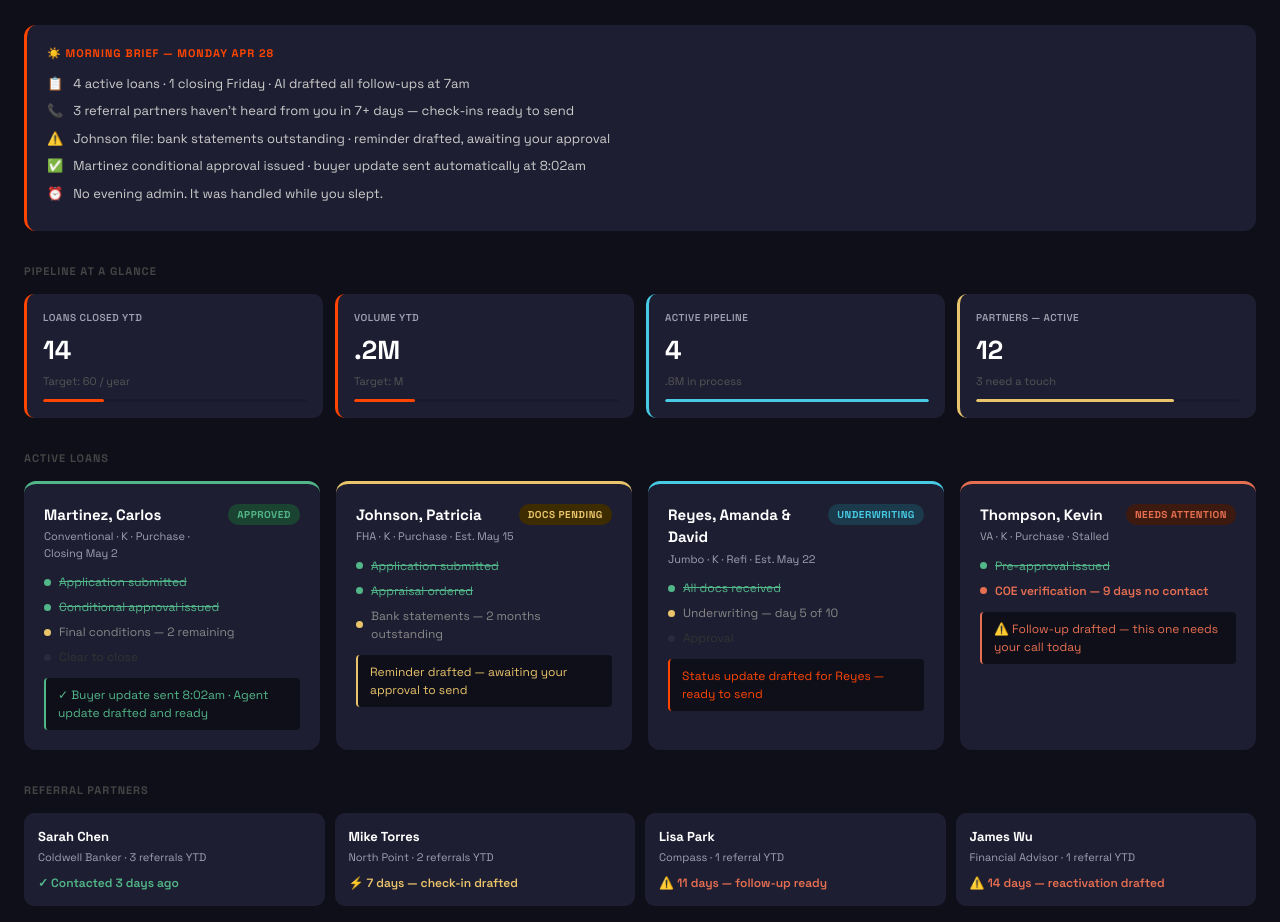
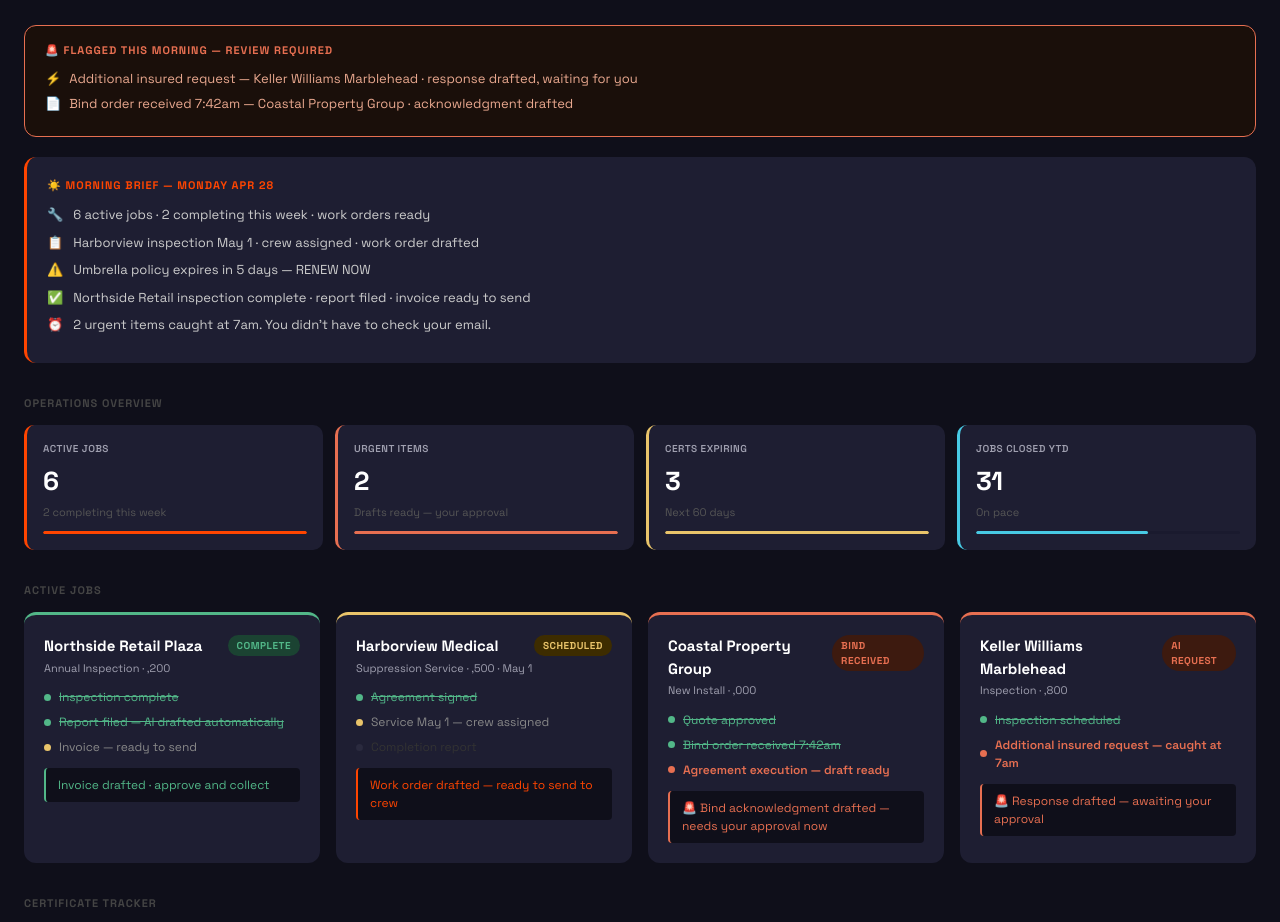
Before and after one commit to marcgreen-NSRE/bbk-dashboards, a plain HTML site: page index.html in a window 1280 px wide. Shown: the part 88-1010 px from the top of the page. Drawn offline with Linux system fonts and the light colour scheme.

Commit message:
demo: ryan fulmer — 1pm call

```diff
--- a/index.html
+++ b/index.html
@@ -3,7 +3,7 @@
 <head>
 <meta charset="UTF-8">
 <meta name="viewport" content="width=device-width, initial-scale=1.0">
-<title>Santos Team — BuiltByKlaw</title>
+<title>Fulmer Fire & Alarm — BuiltByKlaw</title>
 <style>
 /* BBK SHARED STYLE — matches builtbyklaw.com */
 @import url('https://fonts.googleapis.com/css2?family=Space+Grotesk:wght@400;500;600;700;800&display=swap');
@@ -84,109 +84,115 @@
 </head>
 <body>
 
-<h1>🏦 Santos Team</h1>
-<p class="subtitle">Doug Santos · North Point Realty · <span class="ai-tag">AI ACTIVE</span></p>
+<h1>🔥 Fulmer Fire & Alarm</h1>
+<p class="subtitle">Ryan Fulmer · Fire Suppression & Alarm · <span class="ai-tag">AI ACTIVE</span></p>
+
+<div class="alert-box">
+  <div class="alert-title">🚨 Flagged This Morning — Review Required</div>
+  <div class="alert-item"><span>⚡</span>Additional insured request — Keller Williams Marblehead · response drafted, waiting for you</div>
+  <div class="alert-item"><span>📄</span>Bind order received 7:42am — Coastal Property Group · acknowledgment drafted</div>
+</div>
 
 <div class="brief-box">
   <div class="brief-title">☀️ Morning Brief — Monday Apr 28</div>
-  <div class="brief-row"><span>📋</span>4 active loans · 1 closing Friday · AI drafted all follow-ups at 7am</div>
-  <div class="brief-row"><span>📞</span>3 referral partners haven't heard from you in 7+ days — check-ins ready to send</div>
-  <div class="brief-row"><span>⚠️</span>Johnson file: bank statements outstanding · reminder drafted, awaiting your approval</div>
-  <div class="brief-row"><span>✅</span>Martinez conditional approval issued · buyer update sent automatically at 8:02am</div>
-  <div class="brief-row"><span>⏰</span>No evening admin. It was handled while you slept.</div>
+  <div class="brief-row"><span>🔧</span>6 active jobs · 2 completing this week · work orders ready</div>
+  <div class="brief-row"><span>📋</span>Harborview inspection May 1 · crew assigned · work order drafted</div>
+  <div class="brief-row"><span>⚠️</span>Umbrella policy expires in 5 days — RENEW NOW</div>
+  <div class="brief-row"><span>✅</span>Northside Retail inspection complete · report filed · invoice ready to send</div>
+  <div class="brief-row"><span>⏰</span>2 urgent items caught at 7am. You didn't have to check your email.</div>
 </div>
 
-<div class="section-header">Pipeline at a Glance</div>
+<div class="section-header">Operations Overview</div>
 <div class="goals-grid">
   <div class="goal-card">
-    <div class="goal-label">Loans Closed YTD</div>
-    <div class="goal-value">14</div>
-    <div class="goal-sub">Target: 60 / year</div>
-    <div class="progress-bar"><div class="progress-fill" style="width:23%"></div></div>
+    <div class="goal-label">Active Jobs</div>
+    <div class="goal-value">6</div>
+    <div class="goal-sub">2 completing this week</div>
+    <div class="progress-bar"><div class="progress-fill" style="width:100%"></div></div>
   </div>
-  <div class="goal-card">
-    <div class="goal-label">Volume YTD</div>
-    <div class="goal-value">.2M</div>
-    <div class="goal-sub">Target: M</div>
-    <div class="progress-bar"><div class="progress-fill" style="width:23%"></div></div>
+  <div class="goal-card" style="border-left-color:var(--red)">
+    <div class="goal-label">Urgent Items</div>
+    <div class="goal-value">2</div>
+    <div class="goal-sub">Drafts ready — your approval</div>
+    <div class="progress-bar"><div class="progress-fill" style="background:var(--red);width:100%"></div></div>
+  </div>
+  <div class="goal-card" style="border-left-color:var(--yellow)">
+    <div class="goal-label">Certs Expiring</div>
+    <div class="goal-value">3</div>
+    <div class="goal-sub">Next 60 days</div>
+    <div class="progress-bar"><div class="progress-fill" style="background:var(--yellow);width:100%"></div></div>
   </div>
   <div class="goal-card" style="border-left-color:var(--blue)">
-    <div class="goal-label">Active Pipeline</div>
-    <div class="goal-value">4</div>
-    <div class="goal-sub">.8M in process</div>
-    <div class="progress-bar"><div class="progress-fill" style="background:var(--blue);width:100%"></div></div>
-  </div>
-  <div class="goal-card" style="border-left-color:var(--yellow)">
-    <div class="goal-label">Partners — Active</div>
-    <div class="goal-value">12</div>
-    <div class="goal-sub">3 need a touch</div>
-    <div class="progress-bar"><div class="progress-fill" style="background:var(--yellow);width:75%"></div></div>
+    <div class="goal-label">Jobs Closed YTD</div>
+    <div class="goal-value">31</div>
+    <div class="goal-sub">On pace</div>
+    <div class="progress-bar"><div class="progress-fill" style="background:var(--blue);width:65%"></div></div>
   </div>
 </div>
 
-<div class="section-header">Active Loans</div>
+<div class="section-header">Active Jobs</div>
 <div class="card-grid">
   <div class="card green">
     <div class="card-header">
-      <div><div class="card-name">Martinez, Carlos</div><div class="card-meta">Conventional · K · Purchase · Closing May 2</div></div>
-      <span class="badge badge-green">Approved</span>
+      <div><div class="card-name">Northside Retail Plaza</div><div class="card-meta">Annual Inspection · ,200</div></div>
+      <span class="badge badge-green">Complete</span>
     </div>
     <div class="milestones">
-      <div class="milestone"><div class="dot dot-done"></div><span class="ml done">Application submitted</span></div>
-      <div class="milestone"><div class="dot dot-done"></div><span class="ml done">Conditional approval issued</span></div>
-      <div class="milestone"><div class="dot dot-pending"></div><span class="ml">Final conditions — 2 remaining</span></div>
-      <div class="milestone"><div class="dot dot-na"></div><span class="ml" style="color:#333">Clear to close</span></div>
+      <div class="milestone"><div class="dot dot-done"></div><span class="ml done">Inspection complete</span></div>
+      <div class="milestone"><div class="dot dot-done"></div><span class="ml done">Report filed — AI drafted automatically</span></div>
+      <div class="milestone"><div class="dot dot-pending"></div><span class="ml">Invoice — ready to send</span></div>
     </div>
-    <div class="next ok">✓ Buyer update sent 8:02am · Agent update drafted and ready</div>
+    <div class="next ok">Invoice drafted · approve and collect</div>
   </div>
 
   <div class="card yellow">
     <div class="card-header">
-      <div><div class="card-name">Johnson, Patricia</div><div class="card-meta">FHA · K · Purchase · Est. May 15</div></div>
-      <span class="badge badge-yellow">Docs Pending</span>
+      <div><div class="card-name">Harborview Medical</div><div class="card-meta">Suppression Service · ,500 · May 1</div></div>
+      <span class="badge badge-yellow">Scheduled</span>
     </div>
     <div class="milestones">
-      <div class="milestone"><div class="dot dot-done"></div><span class="ml done">Application submitted</span></div>
-      <div class="milestone"><div class="dot dot-done"></div><span class="ml done">Appraisal ordered</span></div>
-      <div class="milestone"><div class="dot dot-pending"></div><span class="ml">Bank statements — 2 months outstanding</span></div>
+      <div class="milestone"><div class="dot dot-done"></div><span class="ml done">Agreement signed</span></div>
+      <div class="milestone"><div class="dot dot-pending"></div><span class="ml">Service May 1 — crew assigned</span></div>
+      <div class="milestone"><div class="dot dot-na"></div><span class="ml" style="color:#333">Completion report</span></div>
     </div>
-    <div class="next warn">Reminder drafted — awaiting your approval to send</div>
-  </div>
-
-  <div class="card blue">
-    <div class="card-header">
-      <div><div class="card-name">Reyes, Amanda & David</div><div class="card-meta">Jumbo · K · Refi · Est. May 22</div></div>
-      <span class="badge badge-blue">Underwriting</span>
-    </div>
-    <div class="milestones">
-      <div class="milestone"><div class="dot dot-done"></div><span class="ml done">All docs received</span></div>
-      <div class="milestone"><div class="dot dot-pending"></div><span class="ml">Underwriting — day 5 of 10</span></div>
-      <div class="milestone"><div class="dot dot-na"></div><span class="ml" style="color:#333">Approval</span></div>
-    </div>
-    <div class="next">Status update drafted for Reyes — ready to send</div>
+    <div class="next">Work order drafted — ready to send to crew</div>
   </div>
 
   <div class="card red">
     <div class="card-header">
-      <div><div class="card-name">Thompson, Kevin</div><div class="card-meta">VA · K · Purchase · Stalled</div></div>
-      <span class="badge badge-red">Needs Attention</span>
+      <div><div class="card-name">Coastal Property Group</div><div class="card-meta">New Install · ,000</div></div>
+      <span class="badge badge-red">Bind Received</span>
     </div>
     <div class="milestones">
-      <div class="milestone"><div class="dot dot-done"></div><span class="ml done">Pre-approval issued</span></div>
-      <div class="milestone"><div class="dot dot-alert"></div><span class="ml hot">COE verification — 9 days no contact</span></div>
+      <div class="milestone"><div class="dot dot-done"></div><span class="ml done">Quote approved</span></div>
+      <div class="milestone"><div class="dot dot-done"></div><span class="ml done">Bind order received 7:42am</span></div>
+      <div class="milestone"><div class="dot dot-alert"></div><span class="ml hot">Agreement execution — draft ready</span></div>
     </div>
-    <div class="next hot">⚠️ Follow-up drafted — this one needs your call today</div>
+    <div class="next hot">🚨 Bind acknowledgment drafted — needs your approval now</div>
+  </div>
+
+  <div class="card red">
+    <div class="card-header">
+      <div><div class="card-name">Keller Williams Marblehead</div><div class="card-meta">Inspection · ,800</div></div>
+      <span class="badge badge-red">AI Request</span>
+    </div>
+    <div class="milestones">
+      <div class="milestone"><div class="dot dot-done"></div><span class="ml done">Inspection scheduled</span></div>
+      <div class="milestone"><div class="dot dot-alert"></div><span class="ml hot">Additional insured request — caught at 7am</span></div>
+    </div>
+    <div class="next hot">🚨 Response drafted — awaiting your approval</div>
   </div>
 </div>
 
-<div class="section-header">Referral Partners</div>
+<div class="section-header">Certificate Tracker</div>
 <div class="small-grid">
-  <div class="small-card"><div class="sc-name">Sarah Chen</div><div class="sc-meta">Coldwell Banker · 3 referrals YTD</div><div class="sc-status ok">✓ Contacted 3 days ago</div></div>
-  <div class="small-card"><div class="sc-name">Mike Torres</div><div class="sc-meta">North Point · 2 referrals YTD</div><div class="sc-status warn">⚡ 7 days — check-in drafted</div></div>
-  <div class="small-card"><div class="sc-name">Lisa Park</div><div class="sc-meta">Compass · 1 referral YTD</div><div class="sc-status late">⚠️ 11 days — follow-up ready</div></div>
-  <div class="small-card"><div class="sc-name">James Wu</div><div class="sc-meta">Financial Advisor · 1 referral YTD</div><div class="sc-status late">⚠️ 14 days — reactivation drafted</div></div>
+  <div class="small-card"><div class="sc-name">General Liability</div><div class="sc-meta">All active jobs</div><div class="sc-status ok">✓ Expires Dec 15, 2026</div></div>
+  <div class="small-card"><div class="sc-name">Workers Comp</div><div class="sc-meta">All employees</div><div class="sc-status ok">✓ Expires Sep 1, 2026</div></div>
+  <div class="small-card"><div class="sc-name">Coastal Property COI</div><div class="sc-meta">Coastal Property Group</div><div class="sc-status warn">⚡ 18 days · Renewal drafted</div></div>
+  <div class="small-card"><div class="sc-name">Harborview Additional Insured</div><div class="sc-meta">Harborview Medical</div><div class="sc-status warn">⚡ 34 days</div></div>
+  <div class="small-card" style="border:1px solid var(--red)"><div class="sc-name">Umbrella Policy</div><div class="sc-meta">All jobs over K</div><div class="sc-status late">🚨 5 DAYS — RENEW NOW</div></div>
 </div>
 
-<p class="updated">Powered by BuiltByKlaw · builtbyklaw.com · Updated 7:00am daily · You focused on closing. We handled the rest.</p>
+<p class="updated">Powered by BuiltByKlaw · builtbyklaw.com · Updated 7:00am daily · Nothing lapsed. Nothing missed. You focused on the work.</p>
 </body>
 </html>
```
